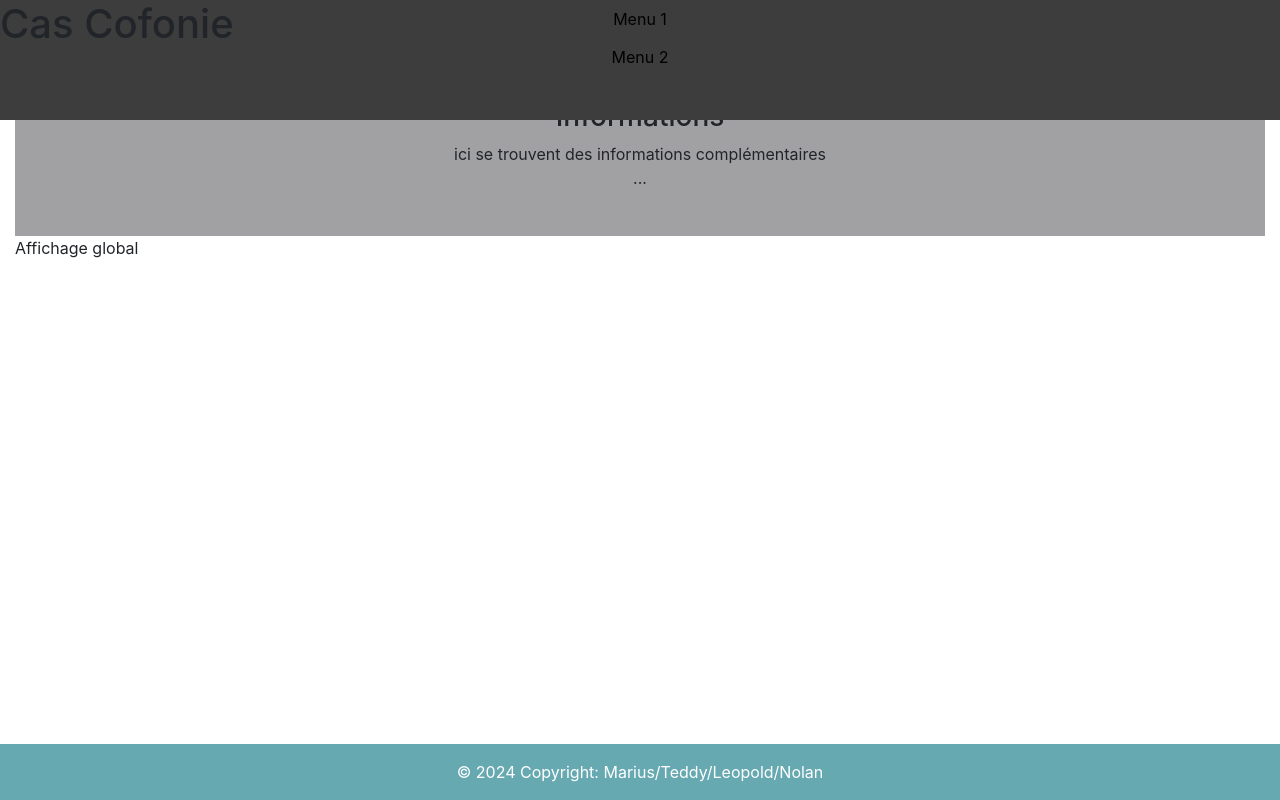
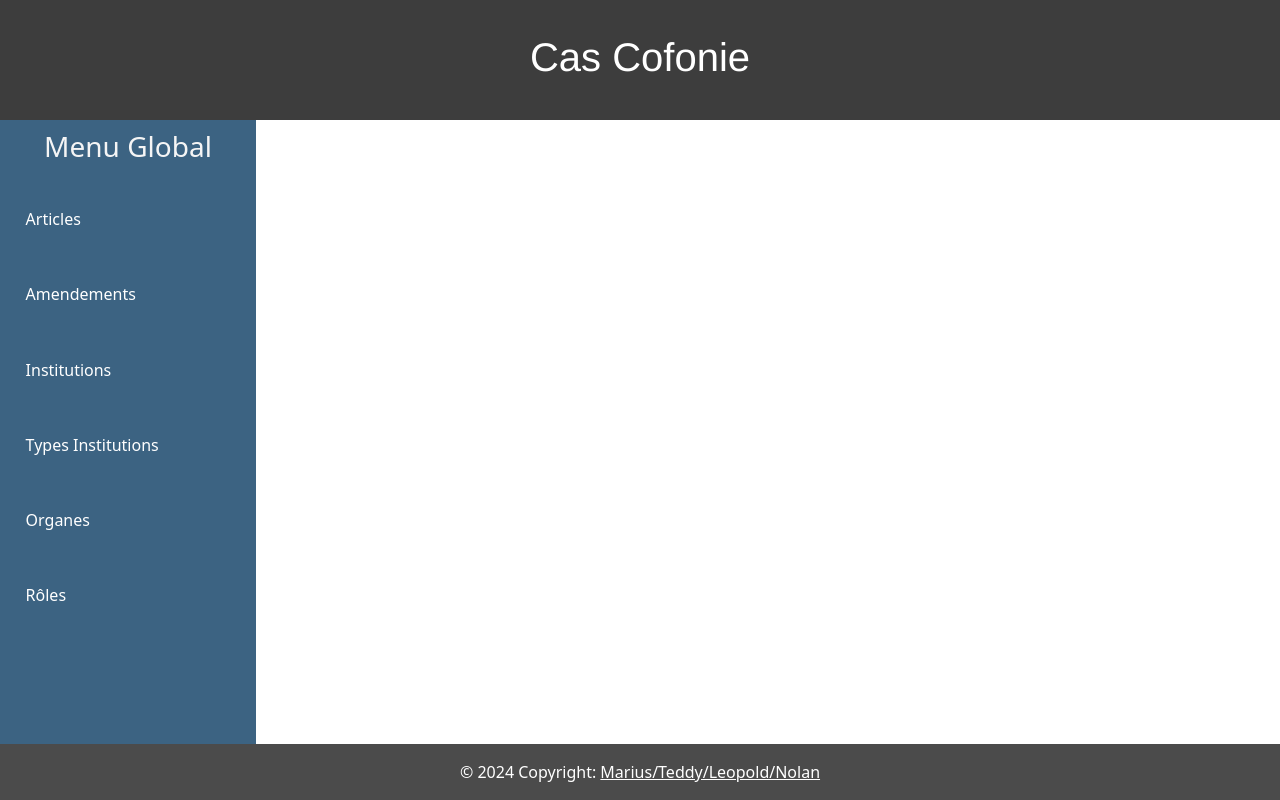
Before and after one commit to MariusDev80/AP-CAS-Cofonie, a PHP site: page / in a window 1280 px wide. Run offline with PHP 8.4, Linux system fonts and the light colour scheme; some libraries are stand-ins or nearby versions.

Commit message:
changements

```diff
--- a/entete.php
+++ b/entete.php
@@ -1,20 +1,14 @@
-<html>
+<!DOCTYPE html>
+<html lang="en">
 	<head>
-		<title>
-			Cas Cofonie
-		</title>
-		<meta http-equiv="content-type" content="text/html; charset=UTF-8" />
-		<meta name="viewport" content="width=device-width, initial-scale=1">
-		<link rel="shortcut icon" href="avion.png" type="image/x-icon"/>
-		<LINK rel=STYLESHEET href="bootstrap.min.css" type="text/css">
-		<LINK rel=STYLESHEET href="leStyles.css" type="text/css">
-
-		<script src="jquery-3.4.1.min.js"></script>
-		<script src="https://cdnjs.cloudflare.com/ajax/libs/popper.js/1.12.9/umd/popper.min.js" integrity="sha384-ApNbgh9B+Y1QKtv3Rn7W3mgPxhU9K/ScQsAP7hUibX39j7fakFPskvXusvfa0b4Q" crossorigin="anonymous"></script>
-		<script src="bootstrap.min.js"></script>
-	<head>
+		<meta charset="UTF-8">
+		<meta name="viewport" content="width=device-width, initial-scale=1.0">
+		<link href="https://cdn.jsdelivr.net/npm/bootstrap@5.3.2/dist/css/bootstrap.min.css" rel="stylesheet" integrity="sha384-T3c6CoIi6uLrA9TneNEoa7RxnatzjcDSCmG1MXxSR1GAsXEV/Dwwykc2MPK8M2HN" crossorigin="anonymous">
+		<link rel='stylesheet' href='https://unpkg.com/boxicons@2.0.7/css/boxicons.min.css'>
+		<link rel="stylesheet" href="styles.css">
+		<title>Document</title>
+	</head>
 	<body>
 		<div class="entete">
-			<h1> Cas Cofonie </h1>
-		</div>
-        <div class="text-center">
+			<h1><font face="helvetica">Cas Cofonie</font></h1>
+		<div class="sidebar">
--- a/menu.php
+++ b/menu.php
@@ -1,36 +1,60 @@
-            <div class="dropdow col">
-                <button class="btn bg-transparent dropdown-toogle" type="button" id="menu1" data-toggle="dropdown" aria-haspopup="true" aria-expanded="false">
-                    Menu 1
-                    <span class="caret"></span>
-                </button>
-                <ul class="dropdown-menu" aria-labelledby="menuVehicule">
-		            <li><a class="dropdown-item" href='index.php?vue=vehicule&action=ajouter'>Ajouter un Vehicule</a></li>
-		            <li><a class="dropdown-item" href='index.php?vue=vehicule&action=visualiser'>Visualiser un Vehicule</a></li>
-	            </ul>
-            </div>
-            <div class="dropdown col">
-                <button class="btn bg-transparent dropdown-toogle" type="button" id="menu2" data-toggle="dropdown" aria-haspopup="true" aria-expanded="true">
-		            Menu 2
-		            <span class="caret"></span>
-
-                    </button>
-
-
-                <ul class="dropdown-menu" aria-labelledby="menuAgence">
-		            <li><a class="dropdown-item" href = 'index.php?vue=amendement&action=ajouter'>Ajouter les agences</a></li>
-		            <li><a class="dropdown-item" href = 'index.php?vue=amendement&action=visualiser'>Visualiser les agences</a></li>
-	            </ul>
-            </div>
-        </div>
-        <div class="container-fluid">
-            <div class ="infosComplementaires">
-                <br><h3>Informations</h3>
-                ici se trouvent des informations complémentaires
-                <br>
-                ...
-            </div>
-            <div class="affichage">
-                Affichage global
-            </div>
-
-        </div>
+            <h3>Menu Global</h3>
+            <ul class="nav-links">
+              <li>
+                <a href="#">
+                  Articles
+                </a>
+                <ul class="sub-menu">
+                  <li><a href="#">Ajouter</a></li>
+                  <li><a href="#">Visualiser</a></li>
+                </ul>
+              </li>
+              <li>
+                  <a href="#">
+                    Amendements
+                  </a>
+                <ul class="sub-menu">
+                  <li><a href="index.php?vue=amendement&action=visualiser">Ajouter</a></li>
+                  <li><a href="#">Visualiser</a></li>
+                </ul>
+              </li>
+              <li>
+                  <a href="#">
+                    Institutions
+                  </a>
+                <ul class="sub-menu">
+                  <li><a href="#">Ajouter</a></li>
+                  <li><a href="#">Visualiser</a></li>
+                </ul>
+              </li>
+              <li>
+                <a href="#">
+                  Types Institutions
+                </a>
+                <ul class="sub-menu">
+                  <li><a href="#">Ajouter</a></li>
+                  <li><a href="#">Visualiser</a></li>
+                </ul>
+              </li>
+              <li>
+                <a href="#">
+                  Organes
+                </a>
+                <ul class="sub-menu">
+                  <li><a href="#">Ajouter</a></li>
+                  <li><a href="#">Visualiser</a></li>
+                </ul>
+              </li>
+              <li>
+                <a href="#">
+                  Rôles
+                </a>
+                <ul class="sub-menu">
+                  <li><a href="#">Ajouter</a></li>
+                  <li><a href="#">Visualiser</a></li>
+                </ul>
+              </li>
+        </ul>
+      </div>
+    </div>
+    <div class="page">
--- a/piedPage.php
+++ b/piedPage.php
@@ -1,10 +1,11 @@
-        <footer class="text-center text-white fixed-bottom" style="background-color: #FFFFFF;">
+        </div>
+        <footer class="text-center text-white fixed-bottom" style="background-color: #3d3d3d;">
             <!-- Copyright -->
-            <div class="text-center p-3" style="background-color: #66A9B1;">
+            <div class="text-center p-3" style="background-color: #4b4b4b;">
                 © 2024 Copyright:
-            <a class="text-white" href="https://mdbootstrap.com/">Marius/Teddy/Leopold/Nolan</a>
+            <a class="text-white" href="#">Marius/Teddy/Leopold/Nolan</a>
             </div>
             <!-- Copyright -->
         </footer>
     </body>
-</HTML>
+</html>
--- a/styles.css
+++ b/styles.css
@@ -1,8 +1,9 @@
+
 .entete {
     display: flex;
     align-items: center;
     justify-content: center;
-    position: absolute;
+    position: fixed;
     height: 15%;
     width: 100%;
     left: 0%;
@@ -15,46 +16,115 @@
     color: white;
 }
 
-.menuGauche {
-    position: absolute;
-    background-color: #3c6382;
-    left: 0%;
-    width: 20%;
-    top: 15%;
-    height: 78%;
-}
-
-.menuGauche table {
-    height: 100%;
-    width: 100%;
-}
-
-.menuGauche tr {
-    border-bottom-width: 1px;
-    border-top-width: 1px;
-    border-top-color: grey;
-    border-bottom-color: grey;
-}
-
 .titreMenu {
     background: rgb(34,193,195);
     background: radial-gradient(circle, rgb(15, 104, 156) 0%, rgb(16, 70, 128) 100%);
     color: white;
 }
 
-.menuGauche td {
+.page {
+    position: fixed;
+    left: 20%;
+    top: 15%;
+    width: 80%;
+    height: 79%;
+    z-index: 1;
+}
+
+.page p {
     text-align: center;
 }
 
-.menuGauche button {
-    background-color: transparent;
-    background: none;
-    border: none;
-    color: white;
+
+.sidebar{
+  position: fixed;
+  top: 15%;
+    left: 0;
+    height: 79%;
+    width: 20%;
+    z-index: 3;
+    transition: all 0.5s ease;
+    background: #3c6382;
 }
-/*
-.dropdown {
-    position: relative;
-    display: inline-block;
+
+.sidebar h3 {
+  text-align: center;
+  color: whitesmoke;
+  padding: 10px;
 }
-*/
+
+.sidebar ul {
+  list-style-type: none;
+  padding: 0;
+  margin: 0;
+}
+
+.sidebar .nav-links > li{
+  padding: 10%;
+  text-align: center;
+  z-index: 3;
+}
+
+.sidebar .nav-links li{
+  position: relative;
+  list-style: none;
+  transition: all 0.4s ease;
+  z-index: 3;
+}
+.sidebar .nav-links > li.active:before,
+.sidebar .nav-links > li:before{
+  position:absolute;
+  left:0;
+  top:0;
+  content:'';
+  width:4px;
+  height:100%;
+  background:#3c6382;
+  opacity: 0;
+  transition: all 0.25s ease-in-out;
+  border-top-right-radius:5px;
+  border-top-right-radius:5px;
+}
+.sidebar .nav-links li a{
+  display: flex;
+  text-align: center;
+  text-decoration: none;
+  color:white;
+  z-index: 3;
+}
+.sidebar .nav-links li .sub-menu{
+  padding: 6px 6px 14px 80px;
+  z-index: 3;
+  margin-top: -10px;
+  background: #4882b3;
+  display: none;
+}
+.sidebar .nav-links li .sub-menu a{
+  color: white;
+  font-size: 15px;
+  padding: 10px 0;
+  white-space: nowrap;
+  z-index: 3;
+  transition: all 0.3s ease;
+}
+
+.sidebar .nav-links li .sub-menu{
+  position: absolute;
+  left: 100%;
+  top: -10px;
+  margin-top: 0;
+  padding: 10px 20px;
+  border-radius: 0 6px 6px 0;
+  opacity: 0;
+  display: block;
+  pointer-events: none;
+  transition: 0s;
+  z-index: 3;
+}
+.sidebar .nav-links li:hover .sub-menu{
+  top: 0;
+  opacity: 1;
+  pointer-events: auto;
+  transition: all 0.4s ease;
+  z-index: 3;
+}
--- a/vueAmendement.php
+++ b/vueAmendement.php
@@ -9,7 +9,7 @@
 
 		public function visualiserAmendement()
 		{
-			echo "<BR>je suis dans la visualisation des amendements";
+			echo "<p>je suis dans la visualisation des amendements</p>";
 
 		}
 		public function ajouterAmendement()
```
Also changed, not shown: all-Marius.html (added, +61 -0 lines), all.html (deleted, +0 -39 lines).
